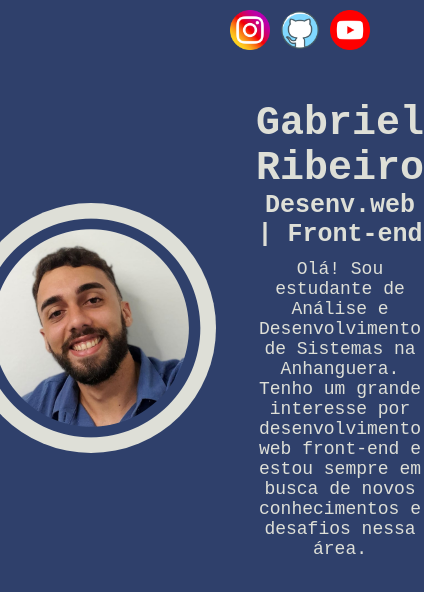
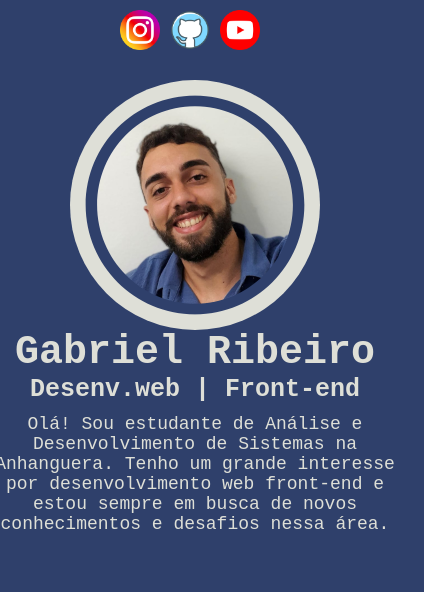
Before and after one commit to Dev-GabrielRibeiro/my_portifolio, a plain HTML site: page index.html in a window 390 px wide. Shown: the whole page, 424 px wide, since content can reach past the window. Drawn offline with Linux system fonts and the light colour scheme.

Commit message:
deixando responsivo

```diff
--- a/assets/css/style.css
+++ b/assets/css/style.css
@@ -16,9 +16,10 @@ body{
 }
 
 .nav-bar {
+    width: 100%;
     height: 80px;
     display: flex;
-    justify-content: flex-end;
+    justify-content: center;
 }
 
 ul {
@@ -41,19 +42,25 @@ ul li{
 }
 
 .container{
+    width: 100%;
     height: 500px;
     display: flex;
+    flex-direction: column;
     text-align: center; /*alinhamento horizontal*/
     align-items: center;/*alinhamento vertical*/
-    justify-content: center;/*alinhamento do conteudo*/
+
 }
 
 .container .imagem {
-    margin-right: 20px;
+    width: 100%;
+    display: flex;
+    flex-direction: column;
+    align-items: center;
 }
 
 .container .imagem img {
     width: 250px;
+
     border-radius: 50%;
 }
 .container .imagem .imgs{
@@ -73,8 +80,10 @@ ul li{
 }
 
 .container .conteudo{
-    width: 400px;
-    margin-left: 20px;
+    width: 100%;
+    display: flex;
+    flex-direction: column;
+    align-items: center;
     color: var(--cor-sec);
 }
 
@@ -92,5 +101,19 @@ ul li{
 }
 
 .container .conteudo p{
+    width: 450px;
+    display: flex;
     font-size: 18px;
 }
+
+@media screen and (max-width: 500px){
+    .container .conteudo p{
+        width: 400px;
+    }
+}
+
+@media screen and (max-width: 380px){
+    .container .conteudo p{
+        width: 350px;
+    }
+}
--- a/index.html
+++ b/index.html
@@ -1,26 +1,46 @@
 <!DOCTYPE html>
 <html lang="en">
   <head>
-    <meta charset="UTF-8">
-    <meta name="viewport" content="width=device-width, initial-scale=1.0">
-    <link rel="stylesheet" href="/assets/css/style.css">
+    <meta charset="UTF-8" />
+    <meta name="viewport" content="width=device-width, initial-scale=1.0" />
+    <link rel="stylesheet" href="/assets/css/style.css" />
     <title>Gabriel Ribeiro</title>
   </head>
   <body>
     <div class="nav-bar">
       <ul>
-            <li><a href=""><img src="/assets/img/instagram.png" alt=""></a></li>
-            <li><a href="https://github.com/dev-gabrielribeiro" target="_blank"><img src="/assets/img/github.png" alt=""></a></li>
-            <li><a href=""><img src="/assets/img/youtube.png" alt=""></a></li>
+        <li>
+          <a href="https://www.instagram.com/obielribeiro/" target="_blank"><img src="/assets/img/instagram.png" alt=""/></a>
+        </li>
+        <li>
+          <a href="https://github.com/dev-gabrielribeiro" target="_blank"
+            ><img src="/assets/img/github.png" alt=""
+          /></a>
+        </li>
+        <li>
+          <a href=""><img src="/assets/img/youtube.png" alt="" /></a>
+        </li>
       </ul>
     </div>
     <div class="container">
-        <div class="imagem"><img src="/assets/img/perfil.png" alt="tdfgdfg">
-        <div class="imgs"><img class="icon" src="/assets/img/html.png" alt=""><img class="icon" src="/assets/img/css.png" alt=""><img class="icon" src="/assets/img/js.png" alt=""></div></div>
+        <div class="imagem">
+          <img src="/assets/img/perfil.png" alt="tdfgdfg" />
+          <div class="imgs">
+            <img class="icon" src="/assets/img/html.png" alt="" /><img
+              class="icon"
+              src="/assets/img/css.png"
+              alt=""
+            /><img class="icon" src="/assets/img/js.png" alt="" />
+          </div>
+        </div>
       <div class="conteudo">
         <h1>Gabriel Ribeiro</h1>
         <h3>Desenv.web | Front-end</h3>
-            <p>Olá! Sou estudante de Análise e Desenvolvimento de Sistemas na Anhanguera. Tenho um grande interesse por desenvolvimento web front-end e estou sempre em busca de novos conhecimentos e desafios nessa área.
+        <p>
+          Olá! Sou estudante de Análise e Desenvolvimento de Sistemas na
+          Anhanguera. Tenho um grande interesse por desenvolvimento web
+          front-end e estou sempre em busca de novos conhecimentos e desafios
+          nessa área.
         </p>
       </div>
     </div>
```
Lines whose indentation alone changed are shown as unchanged.
